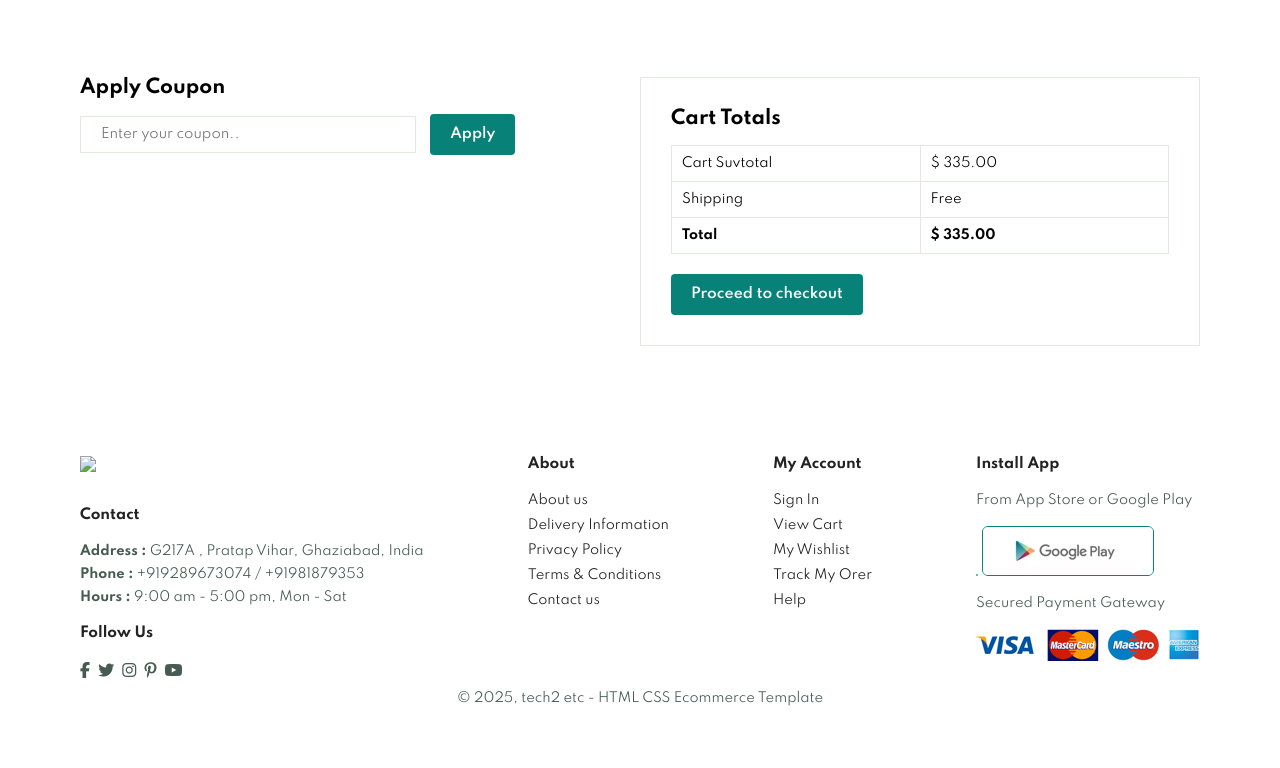
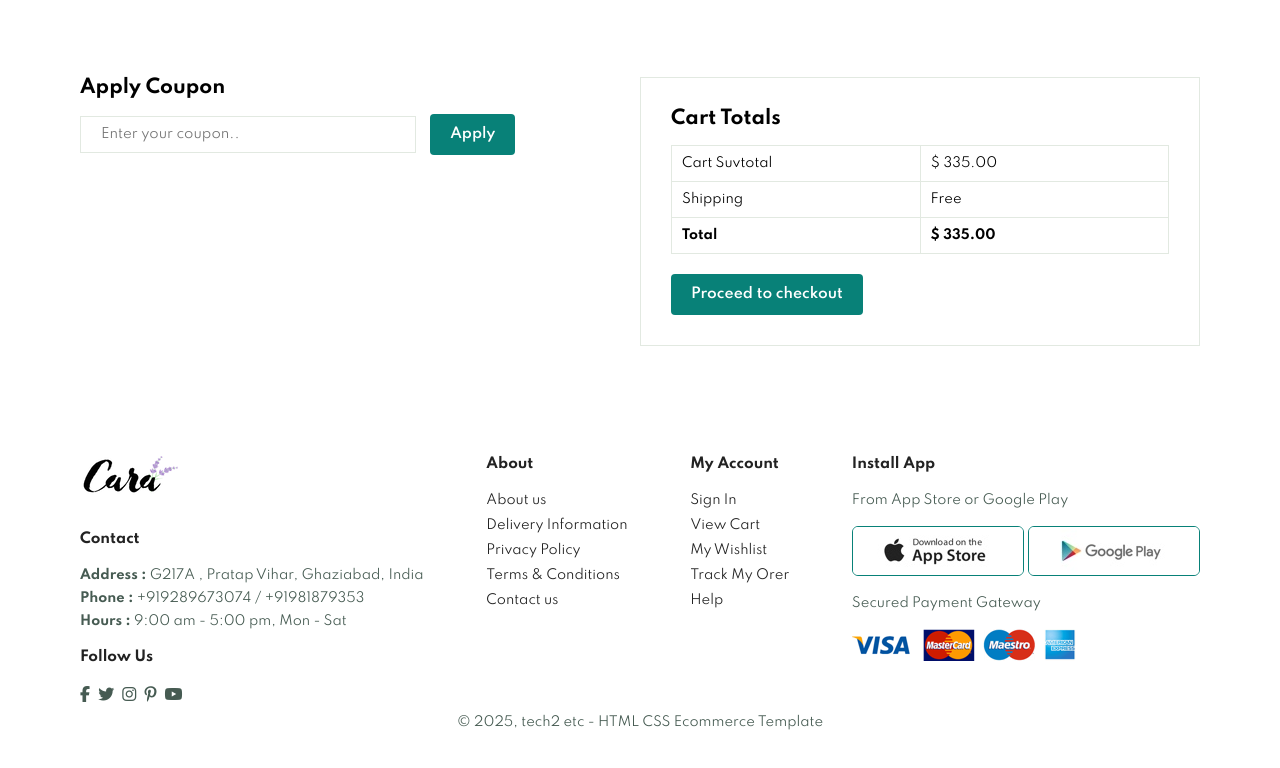
Before and after one commit to Arpit0453/E-commerce-Website, a plain HTML site: page cart.html in a window 1280 px wide. Shown: the part 748-1516 px from the top of the page. Drawn offline with Linux system fonts and the light colour scheme; the site is published under a folder, as on GitHub Pages, so addresses that start at the root find nothing.

Commit message:
Update cart.html

```diff
--- a/cart.html
+++ b/cart.html
@@ -107,7 +107,7 @@
 
     <footer  id="footer" class="section-p1">
         <div class="column">
-            <img class="logo" src="/img/logo.png">
+            <img class="logo" src="img/logo.png">
             <h4>Contact</h4>
             <p> <strong>Address :</strong> G217A , Pratap Vihar, Ghaziabad, India</p>
             <P><strong>Phone : </strong> +919289673074 / +91981879353</P>
@@ -145,7 +145,7 @@
             <h4>Install App</h4>
             <p>From App Store or Google Play</p>
             <div class="row">
-                <img src="/img/pay/app.jpg" alt="">
+                <img src="img/pay/app.jpg" alt="">
                 <img src="img/pay/play.jpg" alt="">
             </div>
             <p>Secured Payment Gateway</p>
```
